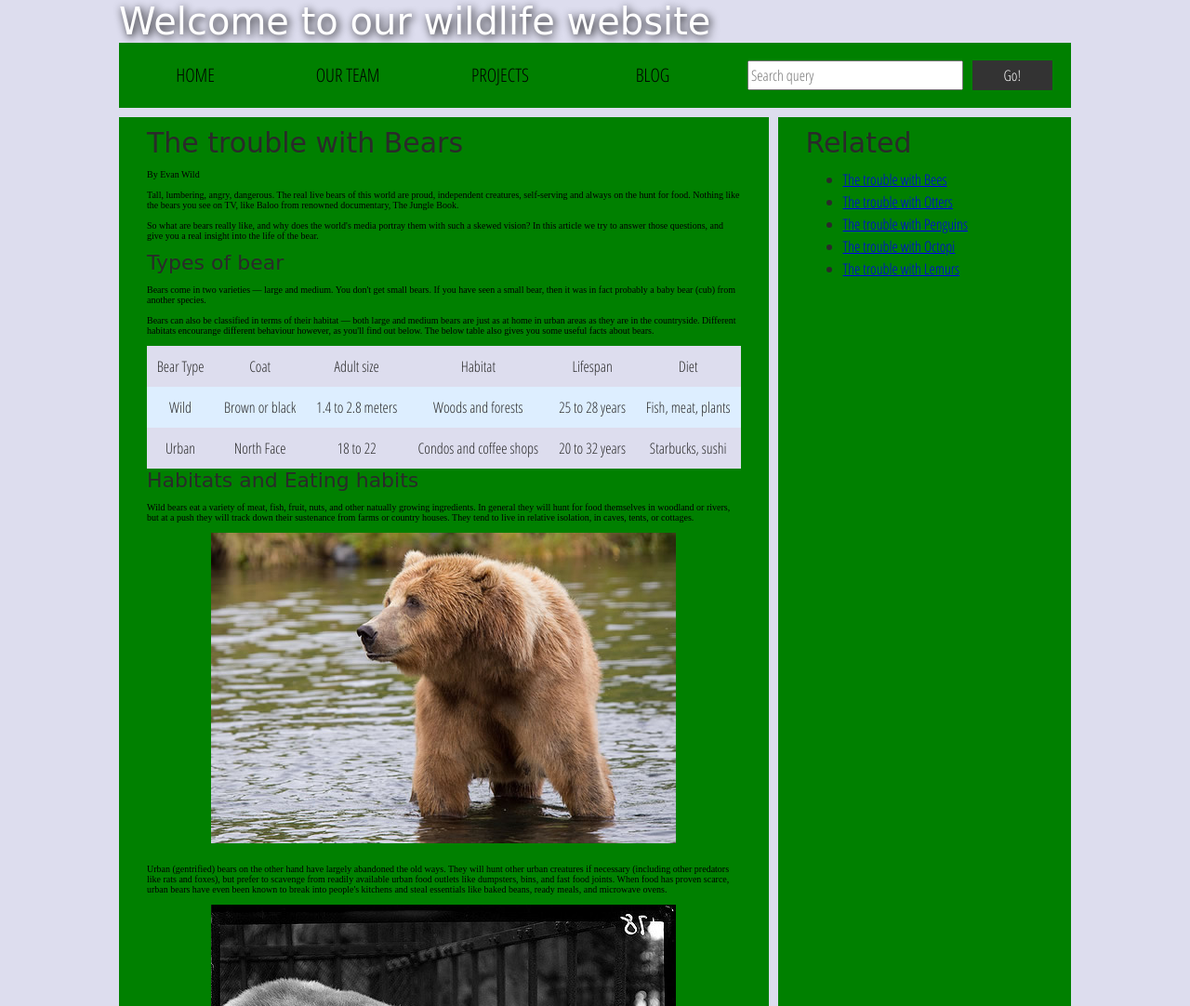
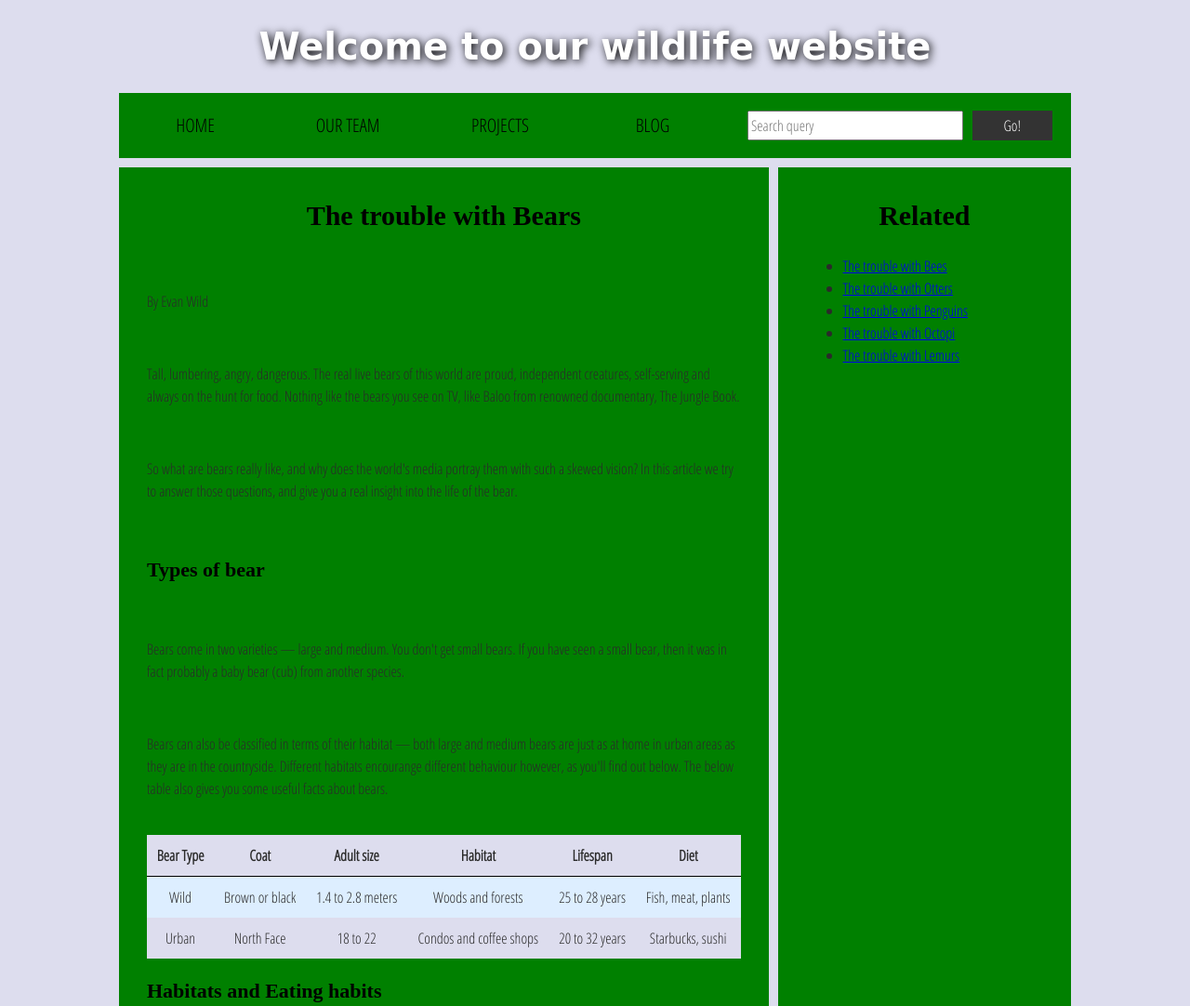
Before and after one commit to Dyeizon/assessment-finished, a plain HTML site: page index.html in a window 1280 px wide. Shown: the top 1082 px of the page at 93% size. Drawn offline with Linux system fonts and the light colour scheme; a web font is replaced by a local one.

Commit message:
Add files via upload

```diff
--- a/index.html
+++ b/index.html
@@ -14,9 +14,9 @@
   </head>
 
   <body>
-    <div class="header">
-      <font size="7">Welcome to our wildlife website</font>
-    </div>
+    <header>
+      <h1>Welcome to our wildlife website</h1>
+    </header>
 
     <div class="nav">
       <ul>
@@ -34,29 +34,29 @@
 
     <main>
       <article>
-        <font size="6">The trouble with Bears</font>
+        <h2>The trouble with Bears</h2>
         <br><br>
-        By Evan Wild
+        <p>By Evan Wild</p>
         <br><br>
-        Tall, lumbering, angry, dangerous. The real live bears of this world are proud, independent creatures, self-serving and always on the hunt for food. Nothing like the bears you see on TV, like Baloo from renowned documentary, The Jungle Book.
+        <p>Tall, lumbering, angry, dangerous. The real live bears of this world are proud, independent creatures, self-serving and always on the hunt for food. Nothing like the bears you see on TV, like Baloo from renowned documentary, The Jungle Book.</p>
         <br><br>
-        So what are bears really like, and why does the world's media portray them with such a skewed vision? In this article we try to answer those questions, and give you a real insight into the life of the bear.
+        <p>So what are bears really like, and why does the world's media portray them with such a skewed vision? In this article we try to answer those questions, and give you a real insight into the life of the bear.</p>
         <br><br>
-        <font size="5">Types of bear</font>
+        <h3>Types of bear</h3>
         <br><br>
-        Bears come in two varieties — large and medium. You don't get small bears. If you have seen a small bear, then it was in fact probably a baby bear (cub) from another species.
+        <p>Bears come in two varieties — large and medium. You don't get small bears. If you have seen a small bear, then it was in fact probably a baby bear (cub) from another species.</p>
         <br><br>
-        Bears can also be classified in terms of their habitat — both large and medium bears are just as at home in urban areas as they are in the countryside. Different habitats encourange different behaviour however, as you'll find out below. The below table also gives you some useful facts about bears.
+        <p>Bears can also be classified in terms of their habitat — both large and medium bears are just as at home in urban areas as they are in the countryside. Different habitats encourange different behaviour however, as you'll find out below. The below table also gives you some useful facts about bears.</p>
         <br><br>
         <table>
           <thead>
             <tr>
-              <td>Bear Type</td>
-              <td>Coat</td>
-              <td>Adult size</td>
-              <td>Habitat</td>
-              <td>Lifespan</td>
-              <td>Diet</td>
+              <th scope="col">Bear Type</th>
+              <th scope="col">Coat</th>
+              <th scope="col">Adult size</th>
+              <th scope="col">Habitat</th>
+              <th scope="col">Lifespan</th>
+              <th scope="col">Diet</th>
             </tr>
           </thead>
           <tbody>
@@ -79,7 +79,7 @@
           </tbody>
         </table>
 
-        <font size="5">Habitats and Eating habits</font>
+        <h3>Habitats and Eating habits</h3>
         <br><br>
         Wild bears eat a variety of meat, fish, fruit, nuts, and other natually growing ingredients. In general they will hunt for food themselves in woodland or rivers, but at a push they will track down their sustenance from farms or country houses. They tend to live in relative isolation, in caves, tents, or cottages.
         <br><br>
@@ -91,21 +91,20 @@
         <br><br>
         Urban bears will sleep anywhere they can, from bus shelters and parks, to the toilets in McDonalds, to their own apartment.
         <br><br>
-        <font size="5">Mating rituals</font>
+        <h3>Mating rituals</h3>
         <br><br>
         Bears are romantic creatures by nature, and will naturally look for a mate that they can spend the rest of their lives with. They will woo a potential suitor by making their dwelling look attractive — for example with cave paintings or a bed of reeds in the case of a wild bear, and mood lighting and a Michael Bublé CD in the case of an urban bear.
         <br><br>
         The following audio clip contains a fact file providing more details about bear mating rituals, along with samples and quotes from experts.
         <br><br>
         <audio controls>
-          <source src="media/bear.mp3" type="audio/mp3">
-          <source src="media/bear.ogg" type="audio/ogg">
+          <source src="media/bear.mp3" alt="Áudio de um urso" type="audio/mp3">
+          <source src="media/bear.ogg" alt="Áudio de um urso" type="audio/ogg">
           <p>It looks like your browser doesn't support HTML5 audio players.</p>
         </audio>
 
         <aside>
-
-          <font size="5">About the author</font>
+          <h3>About the author</h3>
         <br><br>
           Evan Wild is an unemployed plumber from Doncaster, who has been really "in to" wildlife since childhood. He once went to Chester Zoo on holiday, but got ill after eating a doner kebab.
         <br><br>
@@ -117,42 +116,36 @@
 
           <div class="comment-wrapper">
 
-            <font size="6">Add comment</font>
+            <h2>Add comment</h2>
 
             <form class="comment-form">
-              <div class="flex-pair">
+              <label class="flex-pair">
                 Your name:
                 <input type="text" name="name" id="name" placeholder="Enter your name">
-              </div>
-              <div class="flex-pair">
+              </label>
+              <label class="flex-pair">
                 Your comment:
                 <input type="text" name="comment" id="comment" placeholder="Enter your comment">
-              </div>
+              </label>
               <div>
                 <input type="submit" value="Submit comment">
               </div>
             </form>
 
-            <font size="6">Comments</font>
+            <h2>Comments</h2>
 
             <ul class="comment-container">
-
               <li>
-
                 <p>Bob Fossil</p>
-
                 <p>Oh I am so glad you taught me all about the big brown angry guys in the woods. With their sniffing little noses and their bad attitudes, they can sure be a menace — I was thinking of putting them all in a truck and driving them outta here. I run a zoo, you know.</p>
-
               </li>
-
             </ul>
-
           </div>
         </section>
       </article>
 
       <div class="secondary">
-        <font size="6">Related</font>
+        <h2>Related</h2>
 
         <ul>
           <li><a href="#">The trouble with Bees</a></li>
--- a/style.css
+++ b/style.css
@@ -18,29 +18,30 @@ body {
 
 /* || typography */
 
-font[size="7"], font[size="6"], font[size="5"] {
+h1 {
   font-family: 'Sonsie One', cursive;
   color: #2a2a2a;
 }
+
 
 p, input, li, table, label {
   font-family: 'Open Sans Condensed', sans-serif;
   color: #2a2a2a;
 }
 
-font[size="7"] {
+h1 {
   font-size: 4rem;
   text-align: center;
   color: white;
   text-shadow: 2px 2px 10px black;
 }
 
-font[size="6"] {
+h2 {
   font-size: 3rem;
   text-align: center;
 }
 
-font[size="5"] {
+h3 {
   font-size: 2.2rem;
 }
 
```
